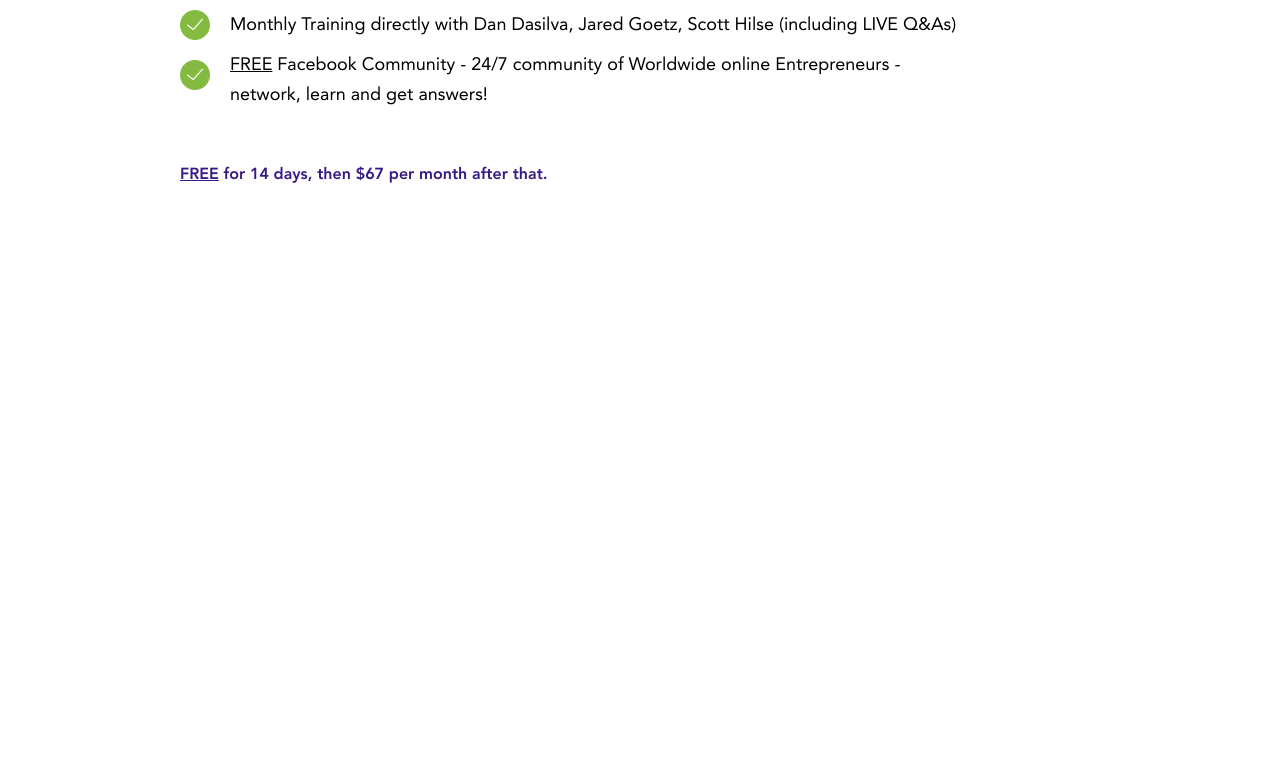
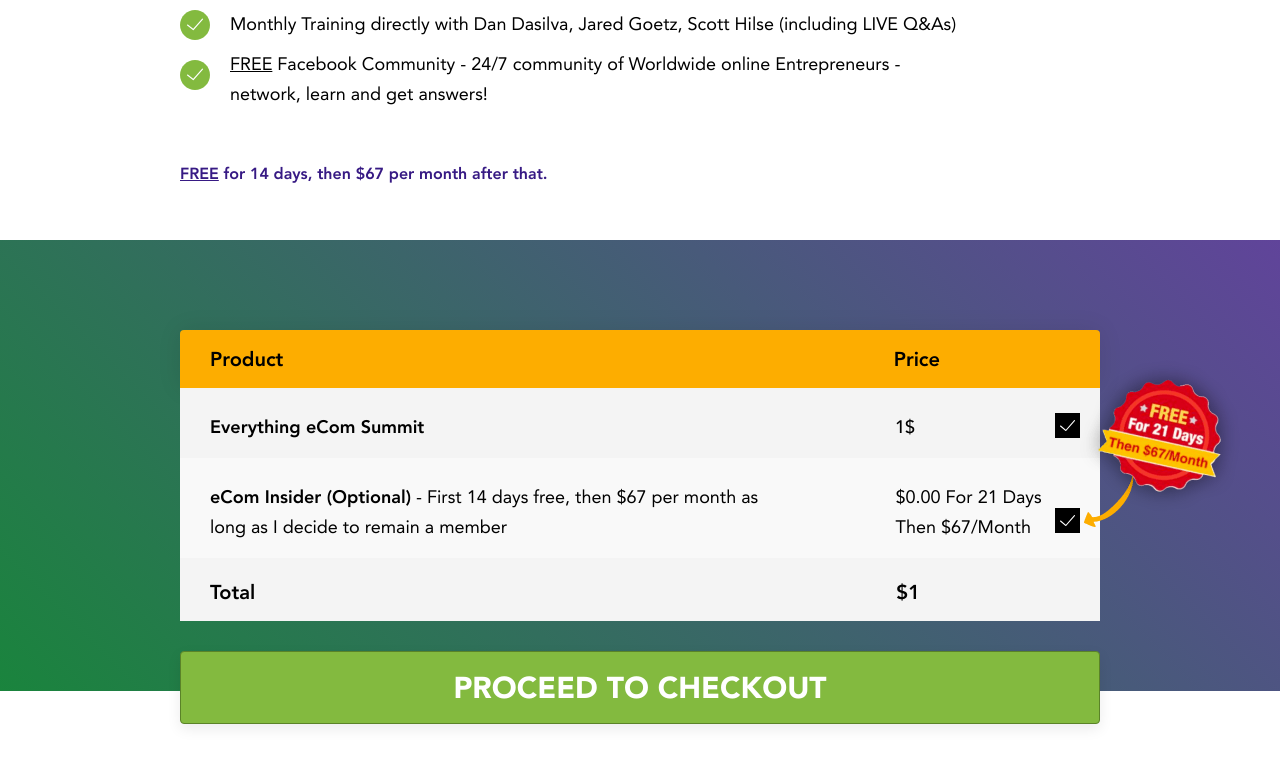
Before and after one commit to LypkaB/Ecom-summit, a PHP site: page /page-1.html in a window 1280 px wide. Shown: the part 1854-2615 px from the top of the page. Before the commit the page ends 2037 px from the top, so only its background shows below. Run offline with PHP 8.4, Linux system fonts and the light colour scheme; some web fonts are replaced.

Commit message:
Created section «Product» for page-first

```diff
--- a/css/style.css
+++ b/css/style.css
@@ -226,7 +226,8 @@
     padding-bottom: 70px;
 }
 
-.banner__container {
+.banner__container,
+.product__container {
     position: relative;
 }
 
@@ -293,6 +294,7 @@
 .btn-get {
     width: 100%;
     position: absolute;
+    text-align: center;
 }
 
 .btn-get a,
@@ -1088,7 +1090,7 @@
 }
 
 .footer__desc {
-    width: 327px;
+    width: 328px;
     margin-right: 140px;
 }
 
@@ -1490,57 +1492,129 @@
 /* -------------------------------------------------
 	Product
    ------------------------------------------------- */
-/*.product__block {*/
-    /*padding-top: 90px;*/
-/*}*/
-
-/*.product__block-title {*/
-    /*padding-top: 20px;*/
-    /*padding-bottom: 15px;*/
-
-    /*display: -webkit-box;*/
-    /*display: -ms-flexbox;*/
-    /*display: flex;*/
-    /*-webkit-box-pack: justify;*/
-    /*-ms-flex-pack: justify;*/
-    /*justify-content: space-between;*/
-
-    /*box-shadow: 0 0 24px rgba(0, 0, 0, 0.09);*/
-    /*border-radius: 4px 4px 0 0;*/
-    /*background-color: #fdad00;*/
-/*}*/
-
-/*.product__block-title span {*/
-    /*font-size: 20px;*/
-    /*font-weight: 800;*/
-/*}*/
-
-/*.product__block-title span:first-child {*/
-    /*margin-left: 30px;*/
-/*}*/
-
-/*.product__block-title span:last-child {*/
-    /*margin-right: 160px;*/
-/*}*/
-
-/*input[type="checkbox"] {*/
-    /*display: none;*/
-/*}*/
-
-/*label::after {*/
-    /*content: '';*/
-    /*display: inline-block;*/
-    /*!*width: 25px;*!*/
-    /*!*height: 25px;*!*/
-    /*!*vertical-align: middle;*!*/
-    /*!*margin-left: -10px;*!*/
-    /*!*margin-right: 10px;*!*/
-    /*!*transition: 0.2s;*!*/
-    /*!*border-radius: 50%;*!*/
-    /*!*border: 1px solid red;*!*/
-
-    /*width: 25px;*/
-    /*height: 25px;*/
-    /*border: 1px solid black;*/
-    /*background-color: black;*/
-/*}*/
+.product {
+    padding-bottom: 70px;
+    margin-bottom: 70px;
+    position: relative;
+}
+
+.product__block {
+    padding-top: 90px;
+}
+
+.product__block-title {
+    padding-top: 20px;
+    padding-bottom: 15px;
+    display: -webkit-box;
+    display: -ms-flexbox;
+    display: flex;
+    -webkit-box-pack: justify;
+    -ms-flex-pack: justify;
+    justify-content: space-between;
+    box-shadow: 0 0 24px rgba(0, 0, 0, 0.09);
+    border-radius: 4px 4px 0 0;
+    background-color: #fdad00;
+}
+
+.product__block-title span {
+    font-size: 20px;
+    font-weight: 800;
+}
+
+.product__block-title span:first-child {
+    margin-left: 30px;
+}
+
+.product__block-title span:last-child {
+    margin-right: 160px;
+}
+
+.product__block-check span {
+    display: inline-block;
+    font-size: 18px;
+}
+
+.product__block-check-first,
+.product__block-check-second,
+.product__block-check-total {
+    display: -webkit-box;
+    display: -ms-flexbox;
+    display: flex;
+    -webkit-box-pack: justify;
+    -ms-flex-pack: justify;
+    justify-content: space-between;
+    -webkit-box-align: center;
+    -ms-flex-align: center;
+    align-items: center;
+    padding: 25px 20px 15px 30px;
+    background-color: #f4f4f4;
+}
+
+.product__block-check-first-inner {
+    display: -webkit-box;
+    display: -ms-flexbox;
+    display: flex;
+    -webkit-box-align: center;
+    -ms-flex-align: center;
+    align-items: center;
+}
+
+.product__block-check-first-inner span {
+    margin-right: 140px;
+    font-weight: 500;
+}
+
+.product__block-check input[type="checkbox"] {
+    display: none;
+}
+
+.product__block-check label::before {
+    content: '';
+    display: inline-block;
+    width: 25px;
+    height: 25px;
+    background-color: black;
+    cursor: pointer;
+}
+
+.product__block-check input[type="checkbox"]:checked + label::before {
+    background-image: url('../images/checkbox-check.svg');
+    background-repeat: no-repeat;
+    -webkit-background-size: 60%;
+    background-size: 60%;
+    background-position: center;
+}
+
+.product__block-check-second {
+    background-color: #f9f9f9;
+}
+
+.product__block-check-second > span {
+    width: 563px;
+    line-height: 30px;
+}
+
+.product__block-check-second-inner span {
+    width: 155px;
+    line-height: 30px;
+    user-select: none;
+}
+
+.product__block-check-second-inner label {
+    user-select: none;
+}
+
+.product__block-check-total span {
+    font-size: 20px;
+    font-weight: 800;
+}
+
+.product__block-check-total span:last-child {
+    margin-right: 160px;
+}
+
+.product__block-img {
+    position: absolute;
+    top: 120px;
+    right: -140px;
+}
--- a/js/main.js
+++ b/js/main.js
@@ -18,4 +18,13 @@
     $('.header__btn-menu').on('click', function() {
         $('.header__list').slideToggle();
     });
+
+    /*<----- Change link in checkbox ----->*/
+    $('#second-check').change(function() {
+        var href = $(this).prop('checked') ?
+            'https://google.com' :
+            'https://youtube.com';
+
+        $('.product .btn-get a').attr('href', href);
+    });
 });
--- a/page-1.html
+++ b/page-1.html
@@ -13,10 +13,6 @@
     <link rel="stylesheet" href="css/normalize.min.css">
     <link rel="stylesheet" href="css/style.css">
     <link rel="stylesheet" href="css/media.css">
-    <link rel="stylesheet" href="css/1920.css">
-    <link rel="stylesheet" href="css/2560.css">
-    <link rel="stylesheet" href="css/4096.css">
-    <link rel="stylesheet" href="css/5120.css">
 </head>
 <body>
     <!-- Header -->
@@ -54,7 +50,7 @@
         <div class="container">
             <div class="tickets__desc">
                 <div class="tickets-img">
-                    <img src="images/tickets/tickets-img-1.png" alt="tickets">
+                    <img src="images/tickets-img-1.png" alt="tickets">
                 </div>
                 <!-- /.tickets-img -->
 
@@ -184,33 +180,69 @@
     </section>
 
     <!-- Product -->
-    <!--<section class="product">-->
-        <!--<div class="container">-->
-            <!--<div class="product__block">-->
-                <!--<div class="product__block-title">-->
-                    <!--<span>Product</span>-->
-                    <!--<span>Price</span>-->
-                <!--</div>-->
-                <!--&lt;!&ndash; /.product__block-title &ndash;&gt;-->
+    <section class="product">
+        <div class="container product__container">
+            <div class="product__block">
+                <div class="product__block-title">
+                    <span>Product</span>
+                    <span>Price</span>
+                </div>
+                <!-- /.product__block-title -->
 
-                <!--&lt;!&ndash;<label for="first-check">Everything eCom Summit</label>&ndash;&gt;-->
-                <!--&lt;!&ndash;<input type="checkbox" id="first-check">&ndash;&gt;-->
+                <div class="product__block-check">
 
-                <!--&lt;!&ndash;<label for="first-check">Everything eCom Summit</label>&ndash;&gt;-->
-                <!--&lt;!&ndash;<input type="checkbox" id="first-check">&ndash;&gt;-->
+                    <div class="product__block-check-first">
+                        <span><b>Everything eCom Summit</b></span>
 
-            <!--</div>-->
-            <!--&lt;!&ndash; /.product__block &ndash;&gt;-->
-        <!--</div>-->
-        <!--&lt;!&ndash; /.container &ndash;&gt;-->
-    <!--</section>-->
+                        <div class="product__block-check-first-inner">
+                            <span>1$</span>
+                            <input type="checkbox" checked id="first-check">
+                            <label for="first-check"></label>
+                        </div>
+                        <!-- /.product__block-check-first-inner -->
+                    </div>
+                    <!-- /.product__block-check-first -->
 
-    <!-- Security -->
-    <!--<section class="security">-->
-        <!--<div class="container">-->
-            <!---->
-        <!--</div>-->
-        <!--&lt;!&ndash; /.container &ndash;&gt;-->
-    <!--</section>-->
+                    <div class="product__block-check-second">
+                        <span>
+                            <b>eCom Insider (Optional)</b> - First 14 days free, then $67 per month as long as I decide to
+                            remain a member
+                        </span>
+
+                        <div class="product__block-check-second-inner">
+                            <span>$0.00 For 21 Days Then $67/Month</span>
+                            <input type="checkbox" checked id="second-check">
+                            <label for="second-check"></label>
+                        </div>
+                        <!-- /.product__block-check-second-inner -->
+                    </div>
+                    <!-- /.product__block-check-second -->
+
+                    <div class="product__block-check-total">
+                        <span>Total</span>
+                        <span>$1</span>
+                    </div>
+                    <!-- /.product__block-check-total -->
+                </div>
+                <!-- /.product__block-check -->
+
+                <div class="product__block-img">
+                    <img src="images/product-img-1.png" alt="">
+                </div>
+                <!-- /.product__block-img -->
+            </div>
+            <!-- /.product__block -->
+
+            <div class="btn-get">
+                <a target="_blank" href="https://www.google.com">Proceed to checkout</a>
+            </div>
+            <!-- /.btn-get -->
+        </div>
+        <!-- /.container -->
+    </section>
+
+    <!-- Scripts -->
+    <script src="https://code.jquery.com/jquery-3.4.1.min.js"></script>
+    <script src="js/main.js"></script>
 </body>
 </html>
```
Also changed, not shown: index.html (+5 -5 lines), images/checkbox-check.svg (added), images/product-img-1.png (added), images/tickets-img-1.png (renamed from images/tickets/tickets-img-1.png).
